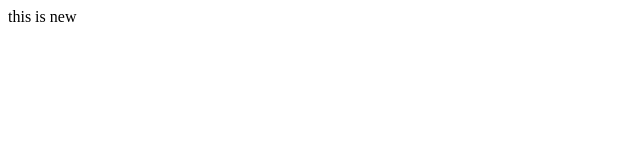
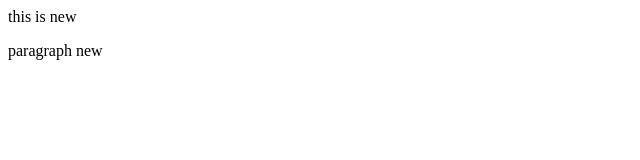
Before and after one commit to Mosharra-alam/newrep, a plain HTML site: page index.html in a window 1280 px wide. Shown: the full height of the page, 0-640 px from the left. Drawn offline with Linux system fonts and the light colour scheme.

Commit message:
add new features

```diff
--- a/index.html
+++ b/index.html
@@ -1 +1,2 @@
 <p> this is new</p>
+<p> paragraph new</p>
```
